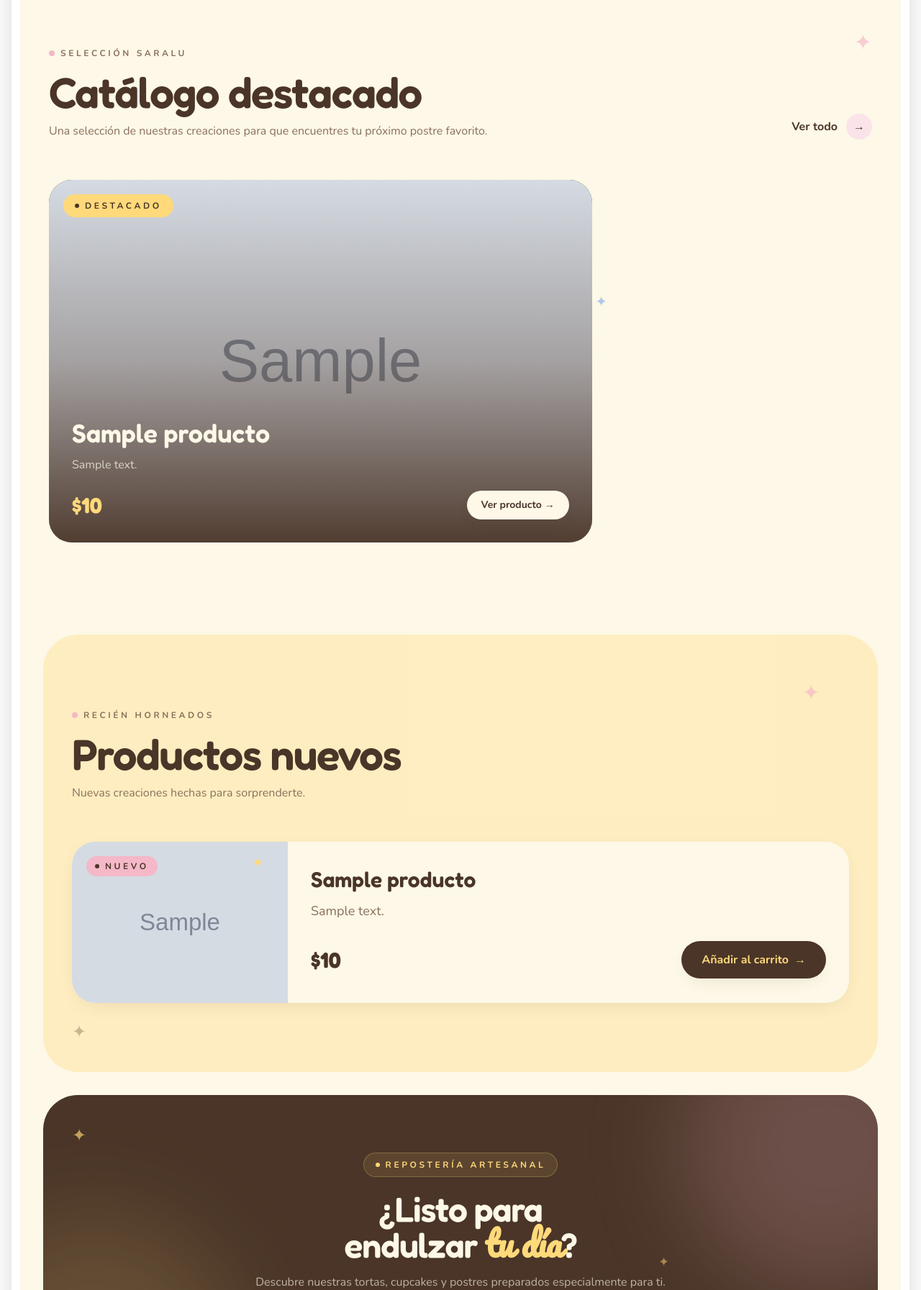
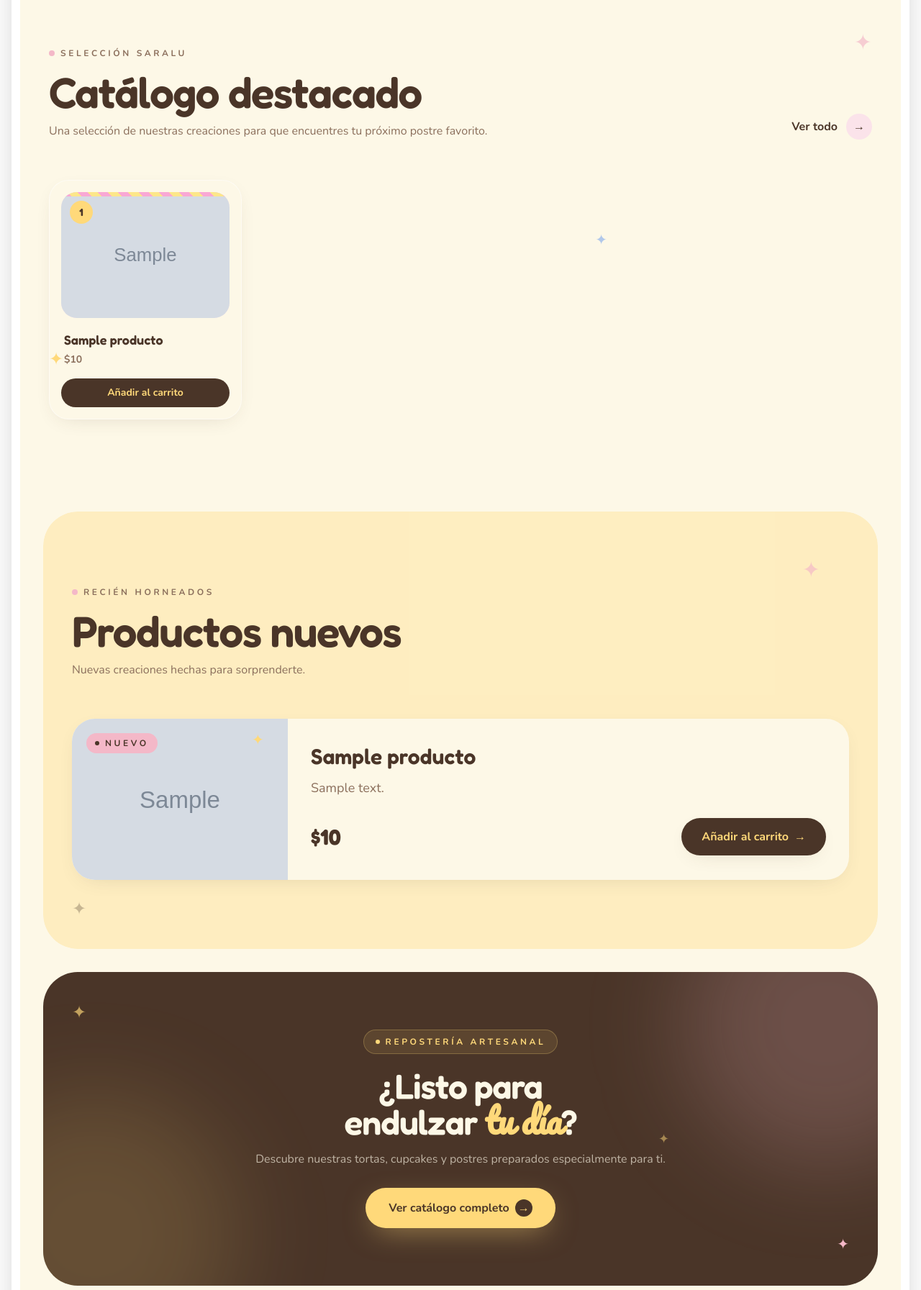
Before and after one commit to JohanV0/SARALU, a Django app: page / in a window 1280 px wide. Shown: the part 1852-3645 px from the top of the page at 72% size. Run offline with Django 5.2, Linux system fonts and the light colour scheme; tables that the repository leaves empty hold one stand-in row (values such as "Sample post"); grey boxes marked "Sample" are stand-in pictures; some libraries are stand-ins or nearby versions.

Commit message:
Mejoras 24.11.26

```diff
--- a/reposteria/templates/home.html
+++ b/reposteria/templates/home.html
@@ -191,79 +191,46 @@
       </a>
     </div>
 
-    <!-- Redujimos la altura de las filas y el tamaño mínimo de las cartas -->
-    <div class="grid grid-cols-1 sm:grid-cols-2 lg:grid-cols-3 gap-5 lg:gap-6 3xl:gap-8 lg:auto-rows-[240px] 2xl:auto-rows-[280px]">
+    {# === CARRUSEL MÓVIL / GRID DESKTOP === #}
+    <div class="flex md:grid md:grid-cols-4 gap-4 lg:gap-6 3xl:gap-8 items-stretch md:items-start overflow-x-auto snap-x snap-mandatory overscroll-x-contain scroll-smooth pb-4 -mx-6 px-6 md:mx-0 md:px-0 md:pb-0 md:overflow-visible [scrollbar-width:none] [-ms-overflow-style:none] [&::-webkit-scrollbar]:hidden">
       {% for producto in destacados %}
         {% if producto.estado == 'DISPONIBLE' %}
-          {% if forloop.first %}
-            <!-- Destacado principal: reducido a min-h-[350px] -->
-            <a href="{% url 'producto_detalle' producto.id %}"
-               class="group relative block overflow-hidden rounded-[2rem] bg-chocolate lg:col-span-2 lg:row-span-2 sm:col-span-2 min-h-[350px] sm:min-h-[400px] lg:min-h-0">
+          <div class="snap-start shrink-0 w-[85%] sm:w-[45%] md:w-auto group rounded-[1.7rem] bg-crema p-3 md:p-4 3xl:p-5 shadow-soft md:hover:-translate-y-2 md:hover:shadow-lift transition-all flex flex-col border border-white/50">
+            <a href="{% url 'producto_detalle' producto.id %}" class="block">
+              <div class="relative aspect-[4/3] w-full overflow-hidden rounded-[1.35rem] bg-rosaClaro">
                 {% if producto.imagen %}
                   <img
                     src="{{ producto.imagen.url }}"
                     alt="{{ producto.nombre }}"
-                  class="absolute inset-0 h-full w-full object-cover object-center transition duration-700 group-hover:scale-[1.04]"
+                    class="h-full w-full object-cover object-center transition duration-700 group-hover:scale-105"
                   />
                 {% endif %}
-              <div class="absolute inset-0 bg-gradient-to-t from-chocolate/95 via-chocolate/35 to-transparent"></div>
-              <span class="absolute top-5 left-5 inline-flex items-center gap-2 rounded-full bg-mantequilla px-4 py-2 text-[10px] lg:text-xs font-bold uppercase tracking-widest2 text-chocolate">
-                <span class="h-1.5 w-1.5 rounded-full bg-chocolate"></span>
-                Destacado
+                <!-- Detalle: cintilla superior tipo repostería -->
+                <div class="absolute top-0 inset-x-0 h-1.5 bg-[repeating-linear-gradient(45deg,#F9A8D4,#F9A8D4_10px,#FDE68A_10px,#FDE68A_20px)]"></div>
+                <span class="absolute top-3 left-3 grid h-8 w-8 place-items-center rounded-full bg-mantequilla font-display text-sm font-bold text-chocolate shadow-soft">
+                  {{ forloop.counter }}
                 </span>
-              <div class="absolute inset-x-0 bottom-0 p-6 md:p-8 3xl:p-10 text-crema">
-                <h3 class="font-display text-2xl md:text-3xl lg:text-4xl 3xl:text-5xl font-semibold leading-tight">
+              </div>
+              <div class="pt-4 px-1">
+                <h3 class="font-display text-base lg:text-lg 3xl:text-xl font-semibold truncate text-chocolate">
                   {{ producto.nombre }}
                 </h3>
-                <p class="mt-3 max-w-xl text-sm md:text-base text-crema/75 line-clamp-2">
-                  {{ producto.descripcion }}
-                </p>
-                <div class="mt-6 flex items-center justify-between gap-4">
-                  <p class="font-display text-xl md:text-2xl lg:text-3xl font-bold text-mantequilla">
-                    {{ producto.precio|cop }}
-                  </p>
-                  <span class="inline-flex items-center gap-2 rounded-full bg-crema px-5 py-2.5 text-sm font-bold text-chocolate shadow-soft">
-                    Ver producto →
-                  </span>
-                </div>
-              </div>
-            </a>
-          {% else %}
-            <div class="group relative flex flex-col overflow-hidden rounded-[2rem] bg-rosaClaro transition hover:-translate-y-2 hover:shadow-lift">
-              <a href="{% url 'producto_detalle' producto.id %}"
-                 class="relative block w-full h-32 lg:h-36 2xl:h-40 shrink-0 overflow-hidden">
-                {% if producto.imagen %}
-                  <img
-                    src="{{ producto.imagen.url }}"
-                    alt="{{ producto.nombre }}"
-                    class="h-full w-full object-cover object-center transition duration-700 group-hover:scale-[1.06]"
-                  />
-                {% endif %}
-              </a>
-              <div class="flex flex-1 flex-col justify-between p-4 lg:p-5">
-                <div class="flex items-start justify-between gap-3">
-                  <a href="{% url 'producto_detalle' producto.id %}" class="min-w-0">
-                    <h3 class="font-display text-base lg:text-lg font-semibold truncate text-chocolate hover:text-cafe transition">
-                      {{ producto.nombre }}
-                    </h3>
-                  </a>
-                  <p class="font-display text-sm lg:text-base font-bold whitespace-nowrap text-chocolate">
+                <p class="mt-1 text-sm font-bold text-cafe">
                   {{ producto.precio|cop }}
                 </p>
               </div>
-                <form method="post" action="{% url 'agregar_al_carrito' producto.id %}" class="mt-3">
+            </a>
+            <form method="post" action="{% url 'agregar_al_carrito' producto.id %}" class="mt-4">
               {% csrf_token %}
               <button type="submit"
-                          class="w-full inline-flex items-center justify-center gap-2 rounded-full bg-chocolate px-4 py-2 text-xs lg:text-sm font-bold text-mantequilla hover:bg-cafe transition">
-                    Añadir
+                      class="w-full rounded-full bg-chocolate px-3 py-2.5 text-xs lg:text-sm font-bold text-mantequilla hover:bg-cafe transition">
+                Añadir al carrito
               </button>
             </form>
           </div>
-            </div>
-          {% endif %}
         {% endif %}
       {% empty %}
-        <div class="col-span-full flex flex-col items-center justify-center rounded-[2rem] bg-rosaClaro/50 px-6 py-20 text-center">
+        <div class="w-full md:col-span-full rounded-[2rem] bg-crema px-6 py-20 text-center shadow-soft">
           <span class="grid h-16 w-16 place-items-center rounded-full bg-mantequilla text-chocolate text-2xl">
             +
           </span>
@@ -273,6 +240,13 @@
         </div>
       {% endfor %}
     </div>
+    {% if destacados %}
+      <p class="md:hidden mt-2 text-center text-[10px] font-bold uppercase tracking-widest2 text-cafe/60 flex items-center justify-center gap-2 select-none">
+        <span aria-hidden="true">←</span>
+        <span>Desliza para ver más</span>
+        <span aria-hidden="true">→</span>
+      </p>
+    {% endif %}
   </section>
   {# ============================================================ #}
   {# PRODUCTOS NUEVOS                                               #}
```
Lines whose indentation alone changed are shown as unchanged.
